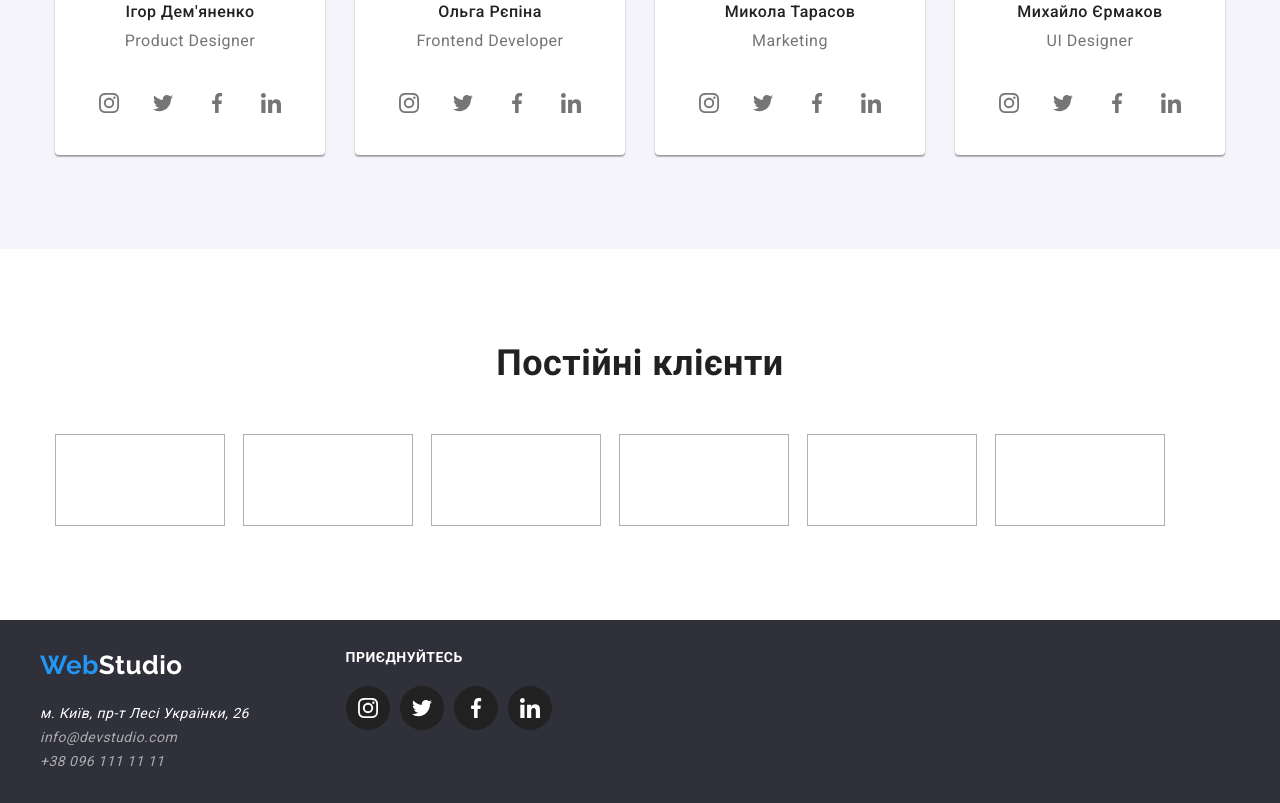
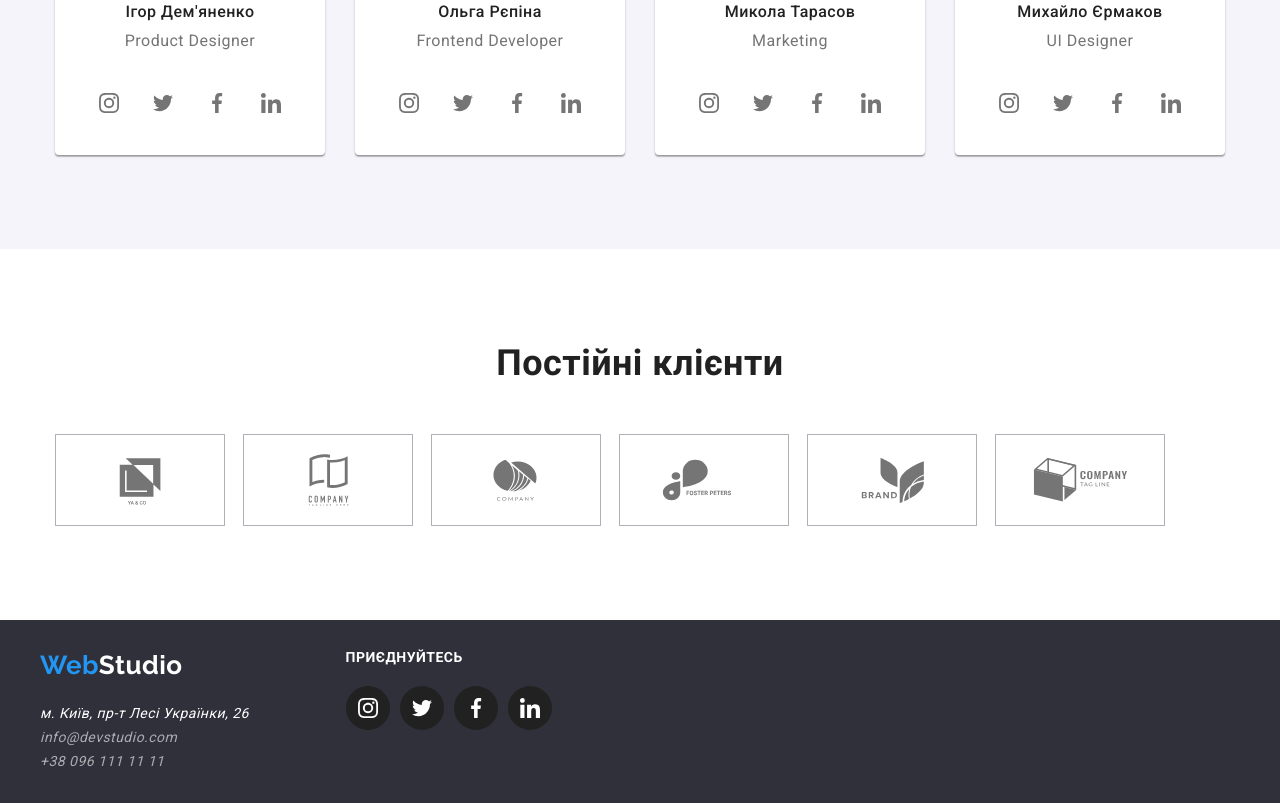
Before and after one commit to NataliiaDyrkach/goit-markup-hw-04, a plain HTML site: page index.html in a window 1280 px wide. Shown: the part 2122-2925 px from the top of the page. Drawn offline with nearby package versions, Linux system fonts and the light colour scheme; the site is published under a folder, as on GitHub Pages, so addresses that start at the root find nothing.

Commit message:
ДЗ4 виправлення шляху іконок клієнтів

```diff
--- a/index.html
+++ b/index.html
@@ -258,32 +258,32 @@
           <ul class="clients-list list">
             <li class="client-icons">
               <svg class="client-logo" width="106" height="60">
-                <use href="/images/icons.svg#icon-cl-logo-one"></use>
+                <use href="./images/icons.svg#icon-cl-logo-one"></use>
               </svg>
             </li>
             <li class="client-icons">
               <svg class="client-logo" width="106" height="60">
-                <use href="/images/icons.svg#icon-cl-logo-two"></use>
+                <use href="./images/icons.svg#icon-cl-logo-two"></use>
               </svg>
             </li>
             <li class="client-icons">
               <svg class="client-logo" width="106" height="60">
-                <use href="/images/icons.svg#icon-cl-logo-three"></use>
+                <use href="./images/icons.svg#icon-cl-logo-three"></use>
               </svg>
             </li>
             <li class="client-icons">
               <svg class="client-logo" width="106" height="60">
-                <use href="/images/icons.svg#icon-cl-logo-four"></use>
+                <use href="./images/icons.svg#icon-cl-logo-four"></use>
               </svg>
             </li>
             <li class="client-icons">
               <svg class="client-logo" width="106" height="60">
-                <use href="/images/icons.svg#icon-cl-logo-five"></use>
+                <use href="./images/icons.svg#icon-cl-logo-five"></use>
               </svg>
             </li>
             <li class="client-icons">
               <svg class="client-logo" width="106" height="60">
-                <use href="/images/icons.svg#icon-cl-logo-six"></use>
+                <use href="./images/icons.svg#icon-cl-logo-six"></use>
               </svg>
             </li>
           </ul>
```
